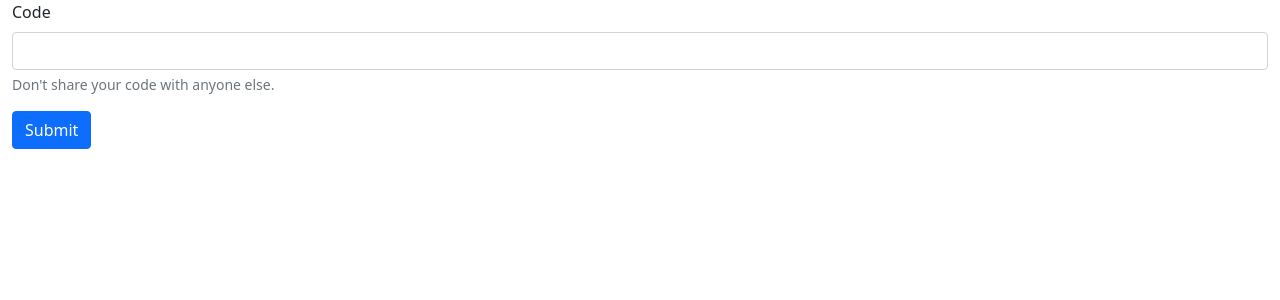
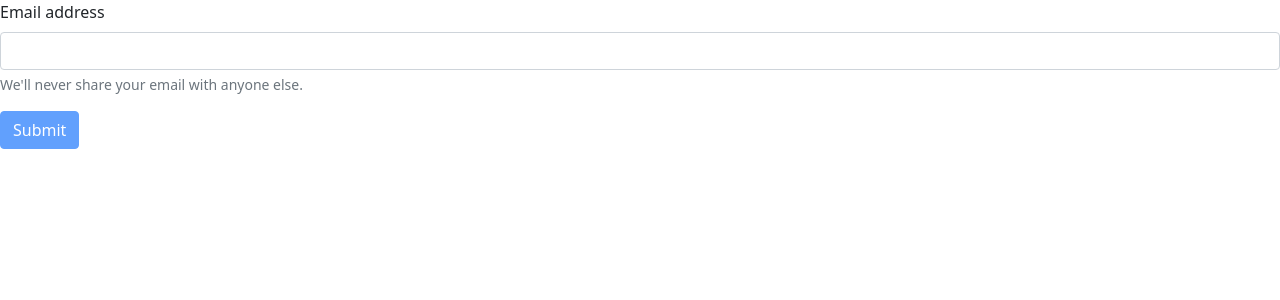
Before and after one commit to nguyendangviet12022004/to-do-app, an Angular app in the folder to-do-ui/: page /auth/activate in a window 1280 px wide. Shown: the top 300 px of the page. Built offline with nearby package versions, Linux system fonts and the light colour scheme.

Commit message:
fix(auth,ui,activate): TDL-19 Expired activate code entered the ui - when user enter the expired activate code, the message will be show up - todo: redirect to login page when activate

```diff
--- a/to-do-ui/src/app/pages/auth/activate/activate.html
+++ b/to-do-ui/src/app/pages/auth/activate/activate.html
@@ -30,5 +30,29 @@
 </div>
 
 }@else {
-<h2>Enter email</h2>
+<form #getActivateCodeForm="ngForm" (ngSubmit)="onGetActivateCode()">
+  <div class="mb-3">
+    <label for="email" class="form-label">Email address</label>
+    <input
+      type="email"
+      class="form-control"
+      id="email"
+      name="email"
+      aria-describedby="emailHelp"
+      [(ngModel)]="email"
+      required="true"
+      email="true"
+      #emailModel="ngModel"
+    />
+    <div id="emailHelp" class="form-text">
+      We'll never share your email with anyone else.
+    </div>
+    @if (emailModel.invalid && (emailModel.dirty || emailModel.touched)){
+    <div class="text-danger">Please enter valid email.</div>
+    }
+  </div>
+  <button type="submit" class="btn btn-primary" [disabled]="emailModel.invalid">
+    Submit
+  </button>
+</form>
 }
--- a/to-do-ui/src/app/pages/auth/activate/activate.ts
+++ b/to-do-ui/src/app/pages/auth/activate/activate.ts
@@ -19,18 +19,23 @@ export class Activate {
   codeRequest: ActivateRequest = {
     code: ''
   }
-errorMessage= signal('');
+  email = signal('');
+
+  errorMessage= signal('');
 
   constructor(){
-    this.route.params.subscribe((params) => {
-      this.codeSent.set(params['codeSent']=='true' || true);
+    this.route.queryParams.subscribe((params) => {
+      console.log(params)
+      this.codeSent.set(params['codeSent']=='true' || false);
+      console.log(this.codeSent())
     });
   }
 
   onActivate(){
     this.authService.activateAcocunt(this.codeRequest).subscribe({
       next: (value) => {
-        console.log(value)
+        // to do redirect to login page
+
       },
       error: (err) => {
         console.log(err.error.code)
@@ -47,4 +52,17 @@ errorMessage= signal('');
       }
     })
   }
+
+  onGetActivateCode(){
+    this.authService.getActivateCode(this.email()).subscribe({
+      next: (value) => {
+        this.codeSent.set(true)
+        this.errorMessage.set("")
+      },
+      error: (err) => {
+        console.log(err)
+        this.errorMessage.set(err.error.message);
+      }
+    })
+  }
 }
--- a/to-do-ui/src/app/services/auth.service.ts
+++ b/to-do-ui/src/app/services/auth.service.ts
@@ -22,4 +22,9 @@ export class AuthService {
   activateAcocunt(ActivateRequest: ActivateRequest): Observable<any>{
     return this.httpClient.post(`${environment.apiUrl}/auth/activate-account`, ActivateRequest)
   }
+
+  getActivateCode(email: string): Observable<any>{
+    let params:HttpParams = new HttpParams().set('email', email);
+    return this.httpClient.get(`${environment.apiUrl}/auth/activate-account-code`, {params: params})
+  }
 }
```
